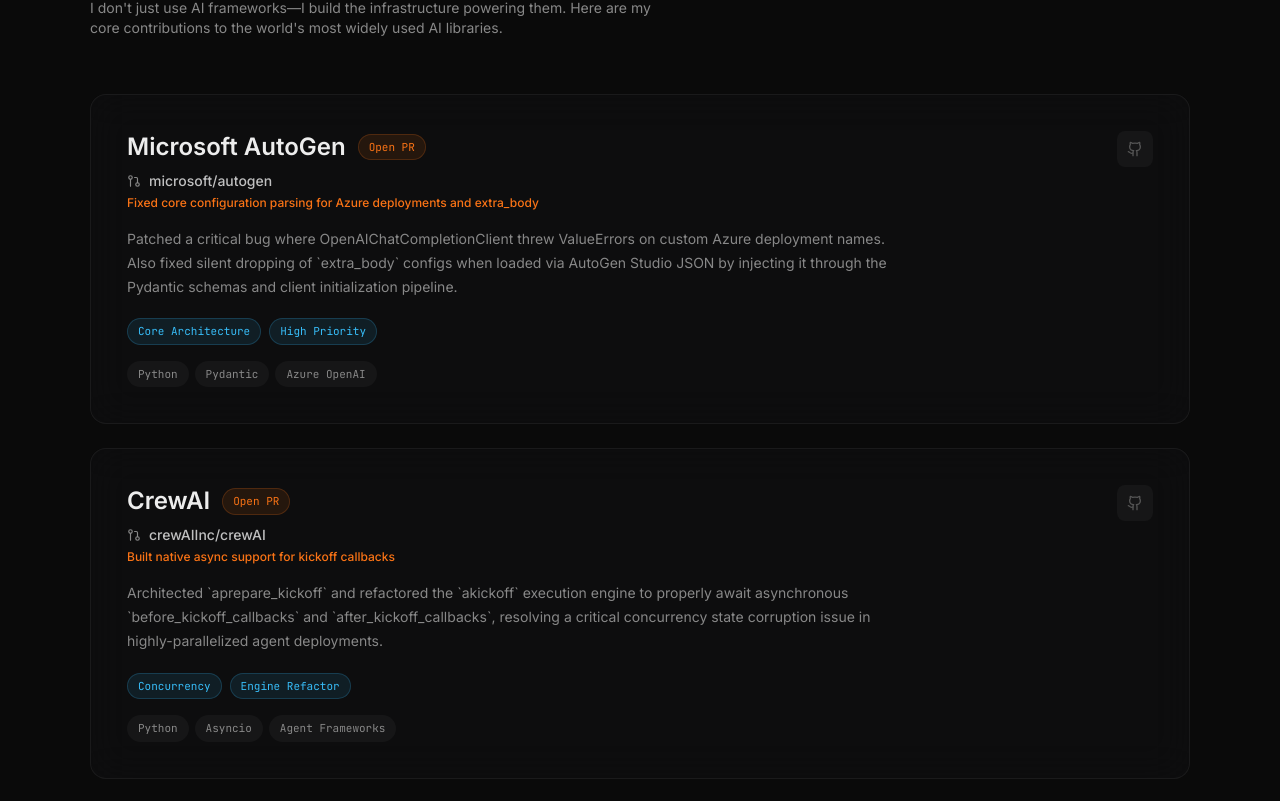
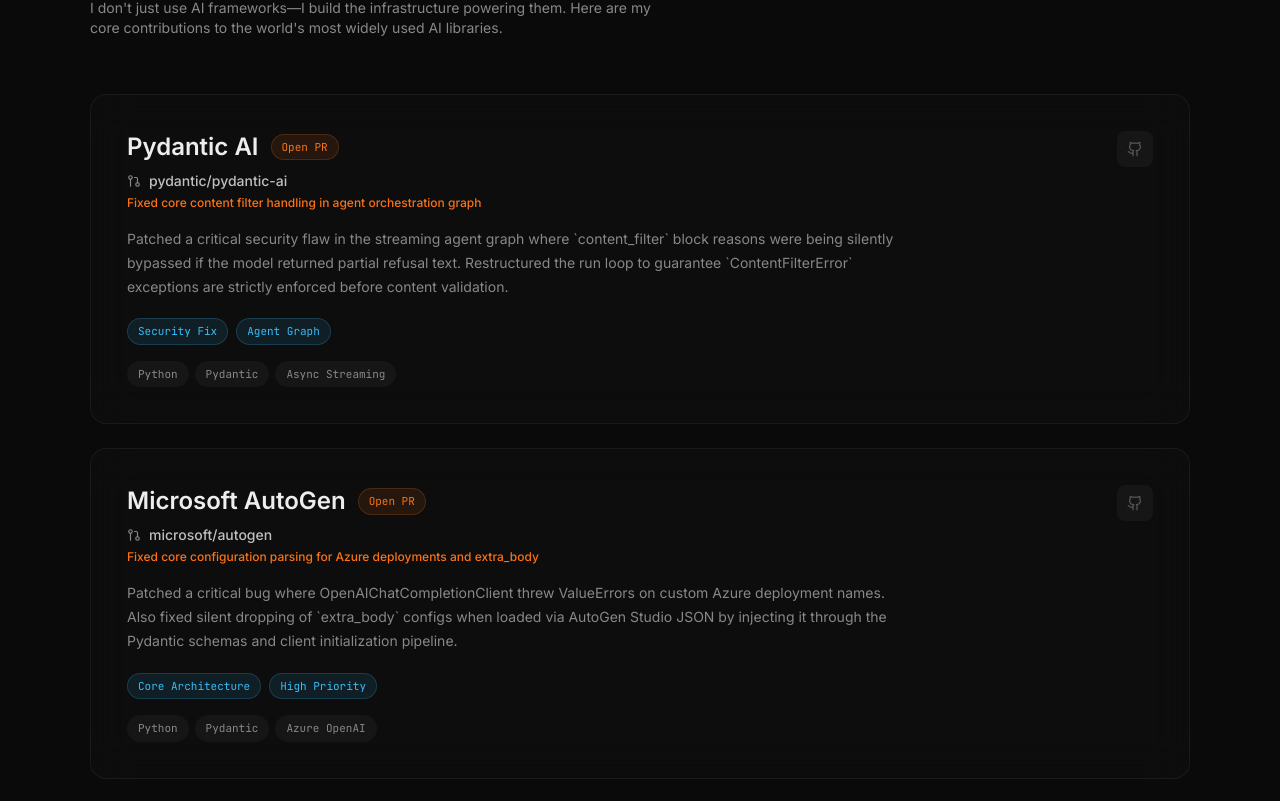
Before and after one commit to mukktinaadh/portfolio-26, a Next.js app: page / in a window 1280 px wide. Shown: the part 2859-3660 px from the top of the page. Built offline with nearby package versions, Linux system fonts and the light colour scheme.

Commit message:
feat: Add Pydantic AI to Open Source contributions

```diff
--- a/components/OpenSource.tsx
+++ b/components/OpenSource.tsx
@@ -4,6 +4,18 @@
 import { Github, GitPullRequest } from "lucide-react";
 
 const contributions = [
+  {
+    title: "Pydantic AI",
+    repo: "pydantic/pydantic-ai",
+    tagline: "Fixed core content filter handling in agent orchestration graph",
+    status: "Open PR",
+    statusColor: "chip-orange",
+    description:
+      "Patched a critical security flaw in the streaming agent graph where `content_filter` block reasons were being silently bypassed if the model returned partial refusal text. Restructured the run loop to guarantee `ContentFilterError` exceptions are strictly enforced before content validation.",
+    tech: ["Python", "Pydantic", "Async Streaming"],
+    metrics: ["Security Fix", "Agent Graph"],
+    github: "https://github.com/pydantic/pydantic-ai/pull/6503",
+  },
   {
     title: "Microsoft AutoGen",
     repo: "microsoft/autogen",
```
